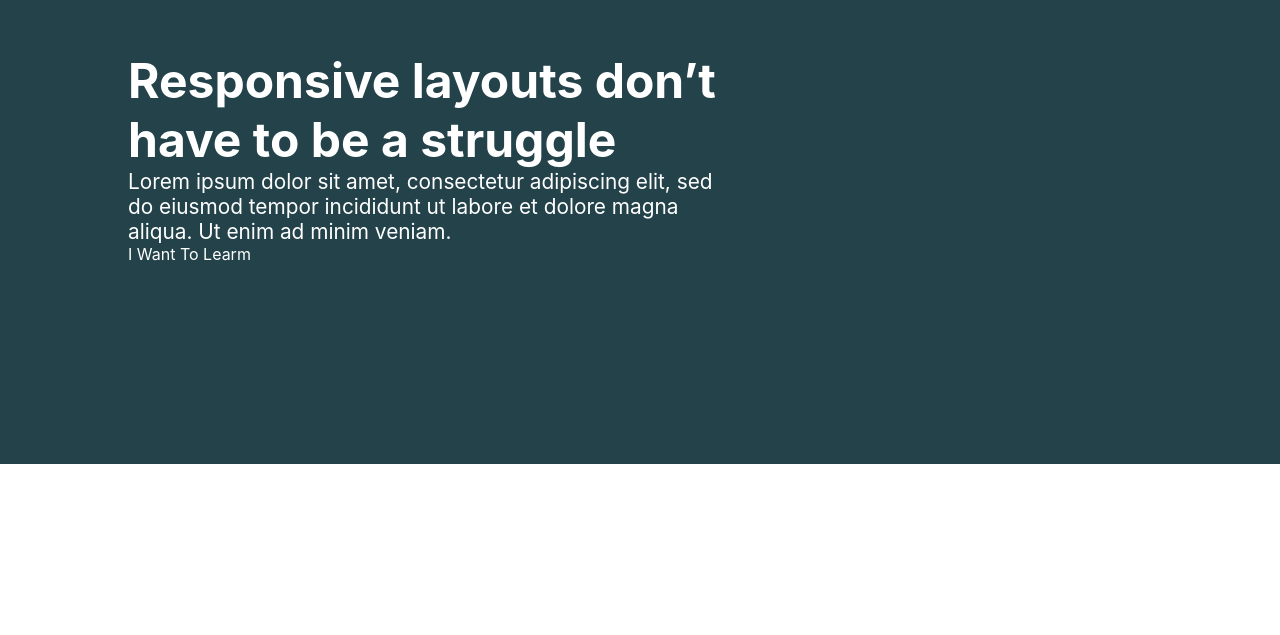
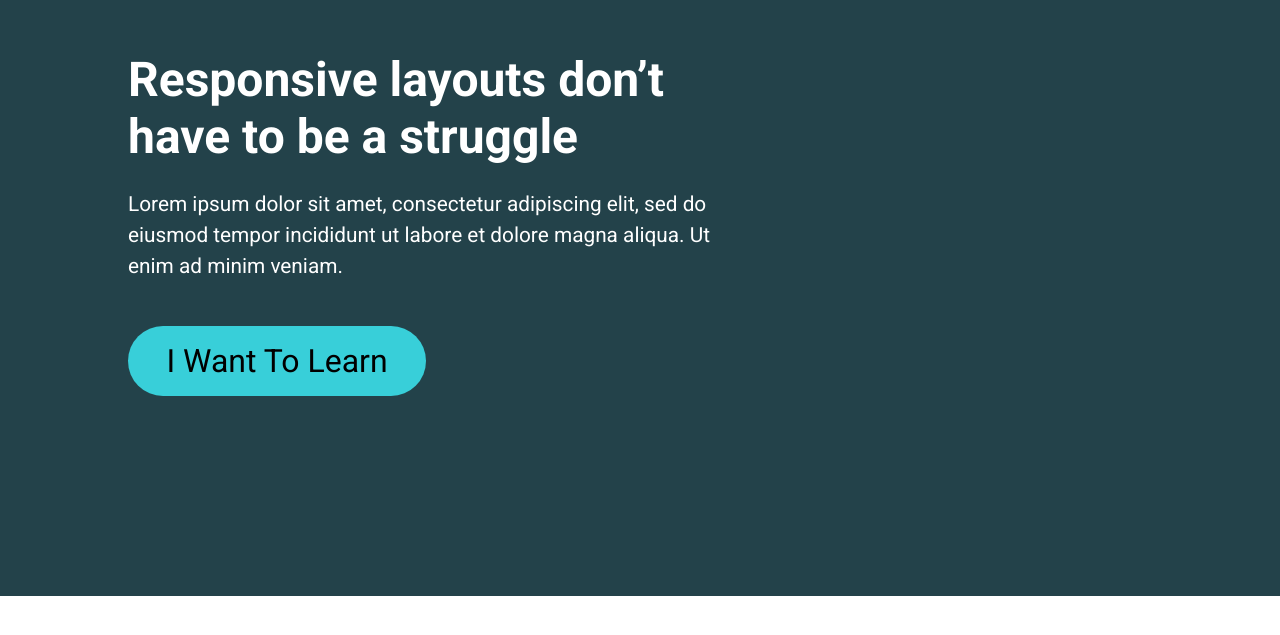
Before and after one commit to Alcamara/React-CRL-Challenge4, a React (Create React App) app: page / in a window 1280 px wide. Shown: the part 149-784 px from the top of the page. Built offline with nearby package versions, Linux system fonts and the light colour scheme.

Commit message:
added benefits section

```diff
--- a/src/Components/App/App.css
+++ b/src/Components/App/App.css
@@ -1,5 +1,8 @@
+@import url("https://fonts.googleapis.com/css2?family=Roboto:wght@400;700&family=Source+Code+Pro:wght@400;700&display=swap");
+
 * {
   /*  */
+  font-family: "Roboto", sans-serif;
   margin: 0;
   padding: 0;
   box-sizing: border-box;
--- a/src/Components/Header/Header.css
+++ b/src/Components/Header/Header.css
@@ -12,13 +12,29 @@
   color: white;
   font-size: 1rem;
   width: 60%;
-  max-width: 722px;
+  max-width: 667px;
 }
 
 .Header--hero h1 {
   font-size: 3rem;
+  margin-bottom: 0.5em;
 }
 
 .Header--hero p {
   font-size: 1.3rem;
+  line-height: 1.5;
+  margin-bottom: 2.1em;
 }
+
+div.hero--btn {
+  color: black;
+  background-color: #38cfd9;
+  font-size: 2rem;
+  padding: 0.5em 1.2em;
+  border-radius: 3.15em;
+  display: inline-block;
+}
+
+div.hero--btn:hover {
+  background-color: #279098;
+}
--- a/src/Components/Header/Header.js
+++ b/src/Components/Header/Header.js
@@ -11,7 +11,7 @@ export function Header() {
             eiusmod tempor incididunt ut labore et dolore magna aliqua. Ut enim
             ad minim veniam.
           </p>
-          <div className="hero--btn">I Want To Learm </div>
+          <div className="hero--btn">I Want To Learn </div>
         </div>
       </div>
     </header>
```
Also changed, not shown: src/Components/Benefits/Benefits.css (added, +7 -0 lines), src/Components/Benefits/Benefits.js (added, +34 -0 lines).
